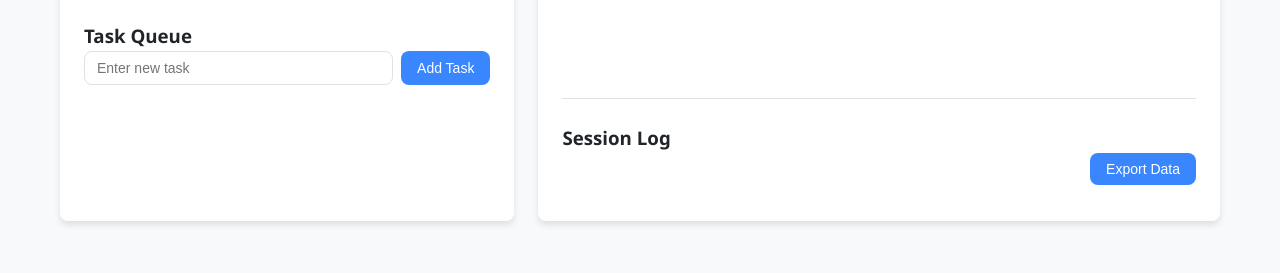
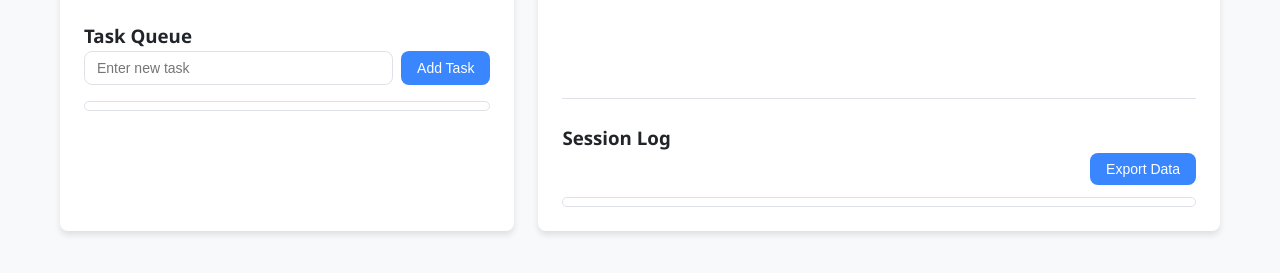
Before and after one commit to ianatherton/time-logger1, a plain HTML site: page index.html in a window 1280 px wide. Both pictures are taken after typing "Sample" into the empty fields and a click on the button "Create New Project". Shown: the part 457-730 px from the top of the page. Drawn offline with nearby package versions, Linux system fonts and the light colour scheme.

Commit message:
Add custom scrollbar styling and borders to task list and log entries

```diff
--- a/style.css
+++ b/style.css
@@ -257,8 +257,30 @@ header {
 
 .task-list {
     list-style: none;
-    max-height: 300px;
+    max-height: 250px;
     overflow-y: auto;
+    scrollbar-width: auto;
+    scrollbar-color: var(--secondary-color) var(--background-color);
+    border: 1px solid var(--border-color);
+    border-radius: var(--border-radius);
+    padding: 4px;
+    margin-top: 8px;
+}
+
+/* Custom scrollbar styling for webkit browsers */
+.task-list::-webkit-scrollbar, .log-entries::-webkit-scrollbar {
+    width: 16px;
+}
+
+.task-list::-webkit-scrollbar-track, .log-entries::-webkit-scrollbar-track {
+    background: var(--background-color);
+    border-radius: var(--border-radius);
+}
+
+.task-list::-webkit-scrollbar-thumb, .log-entries::-webkit-scrollbar-thumb {
+    background-color: var(--secondary-color);
+    border-radius: var(--border-radius);
+    border: 2px solid var(--background-color);
 }
 
 .task-item {
@@ -342,6 +364,11 @@ header {
 .log-entries {
     max-height: 200px;
     overflow-y: auto;
+    scrollbar-width: auto;
+    scrollbar-color: var(--secondary-color) var(--background-color);
+    border: 1px solid var(--border-color);
+    border-radius: var(--border-radius);
+    padding: 4px;
 }
 
 .log-entry {
```
